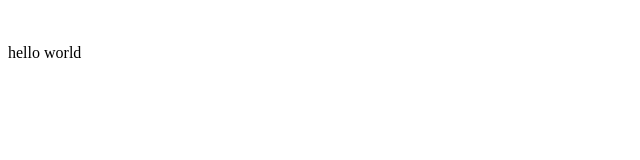
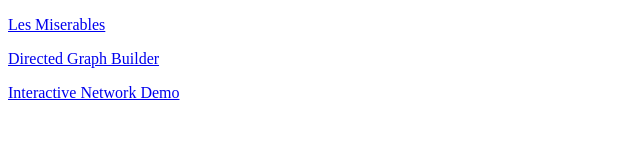
Before and after one commit to DistrictDataLabs/04-team4, a plain HTML site: page index.html in a window 1280 px wide. Shown: the whole page, without its empty margins (0-640 px from the left). Drawn offline with nearby package versions, Linux system fonts and the light colour scheme.

Commit message:
Added hyperlinks to demos

```diff
--- a/index.html
+++ b/index.html
@@ -8,9 +8,8 @@
     <link href="style.css" rel="stylesheet">
   </head>
   <body>
-    <div id="chart">
-    </div>
-    <script type="text/javascript" src="hello-world.js">
-    </script>
+    <p><a href="lesmis.html">Les Miserables</a></p>
+    <p><a href="graph_builder.html">Directed Graph Builder</a></p>
+    <p><a href="interactive_network_demo">Interactive Network Demo</a></p>
   </body>
 </html>
```
